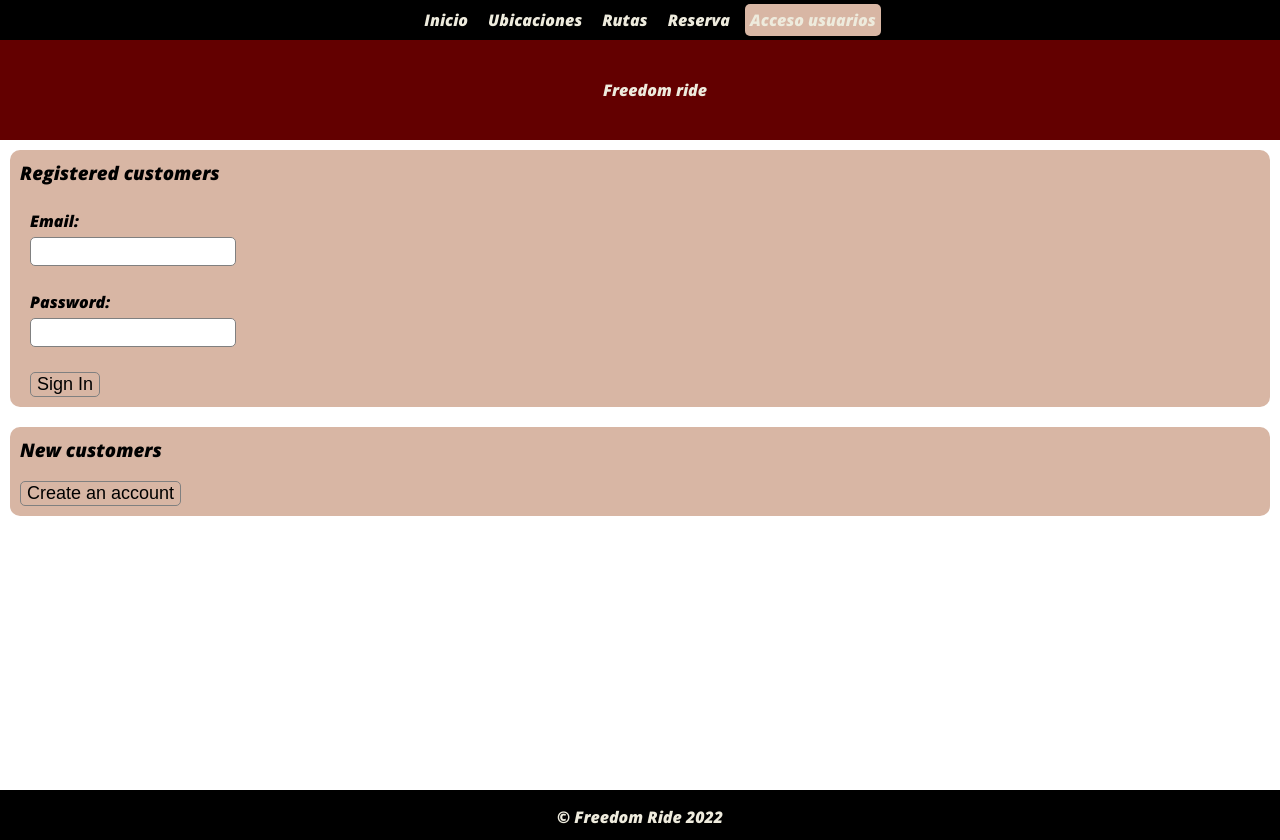
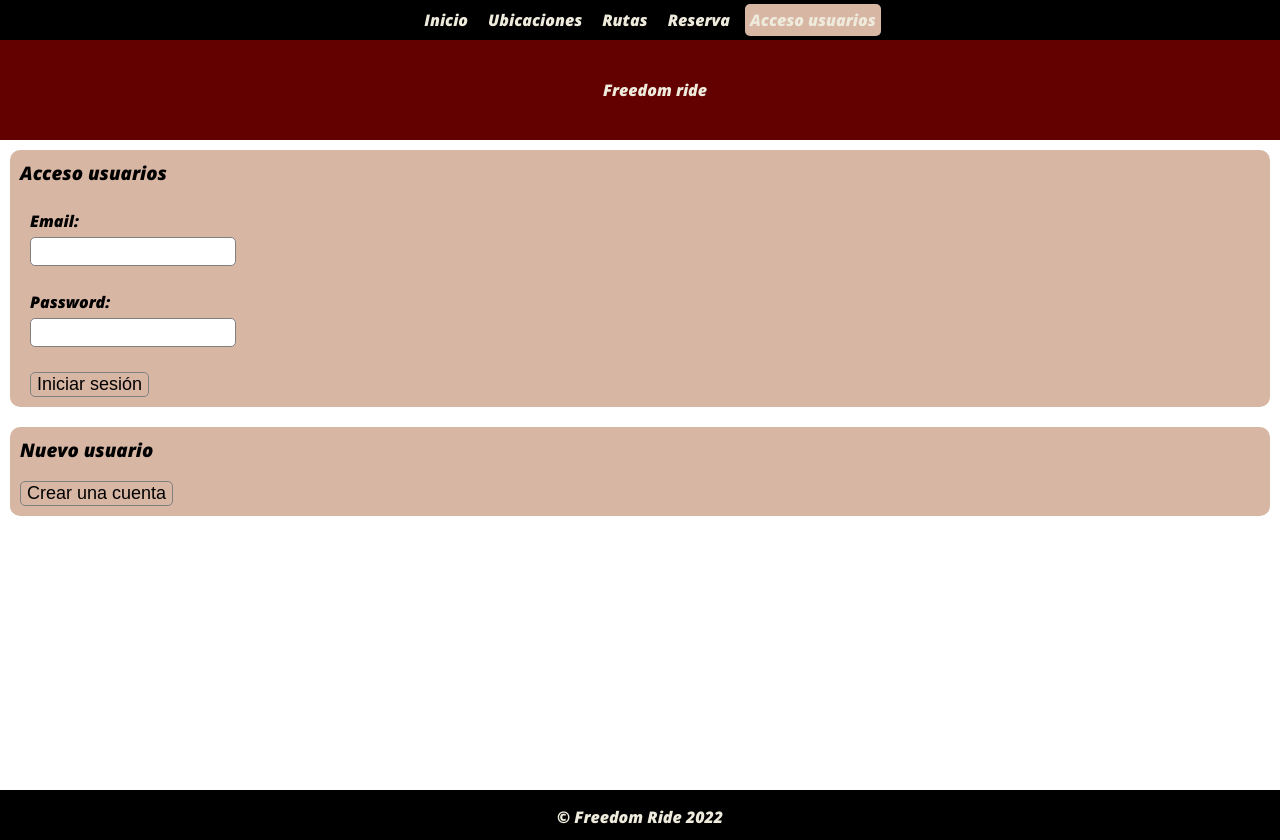
Before and after one commit to DaveSG1/project-client, a React (Create React App) app: page /login in a window 1280 px wide. Built offline with nearby package versions, Linux system fonts and the light colour scheme.

Commit message:
pequeña modificacion al login

```diff
--- a/src/components/Login.js
+++ b/src/components/Login.js
@@ -13,7 +13,7 @@ export default function Login() {
         <>
             <div className="logincomponent">
                 <div className="loginform">
-                    <h3>Registered customers</h3>
+                    <h3>Acceso usuarios </h3>
                     <form action="#" method="GET">
 
                         <div>
@@ -25,15 +25,15 @@ export default function Login() {
                             <input type="password" name="userPassword" id="userPassword" required />
                         </div>
                         <div>
-                            <button type="submit">Sign In</button>
+                            <button type="submit">Iniciar sesión</button>
                         </div>
 
                     </form>
                 </div>
 
                 <div className="newaccount">
-                    <h3>New customers</h3>
-                    <button onClick={handleRegister}>Create an account</button>
+                    <h3>Nuevo usuario</h3>
+                    <button onClick={handleRegister}>Crear una cuenta</button>
                 </div>
             </div>
         </>
```
